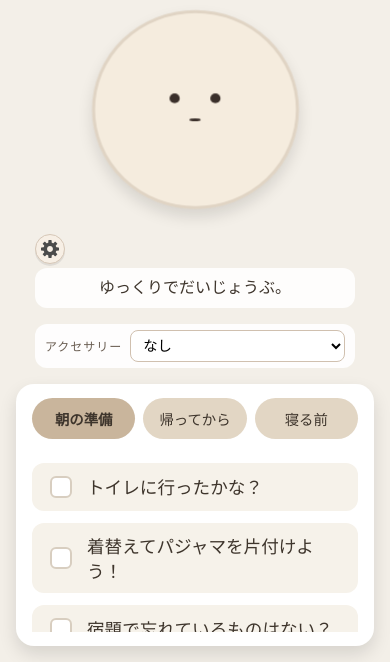
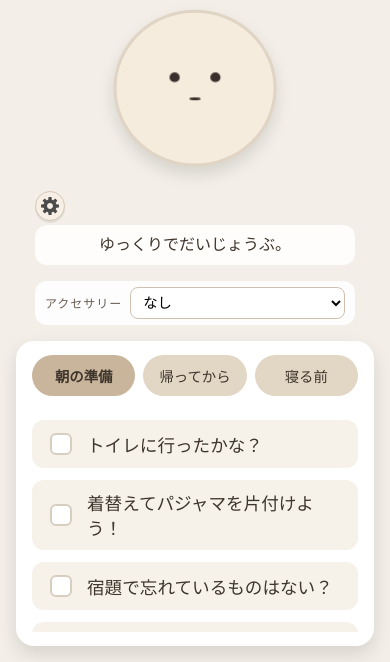
Before and after one commit to mochi21-tech/poyo-todo, a plain HTML site: page index.html in a window 390 px wide. Shown: the part 182-844 px from the top of the page. Drawn offline with nearby package versions, Linux system fonts and the light colour scheme.

Commit message:
Add files via upload

```diff
--- a/style.css
+++ b/style.css
@@ -802,7 +802,7 @@ body.guardian-mode .guardian-editor {
   :root {
     --app-pad: 16px;
     --app-gap: 16px;
-    --poyo-size: clamp(150px, 52vw, 220px);
+    --poyo-size: min(160px, 40vh);
   }
 
   body { overflow: hidden; }
```
